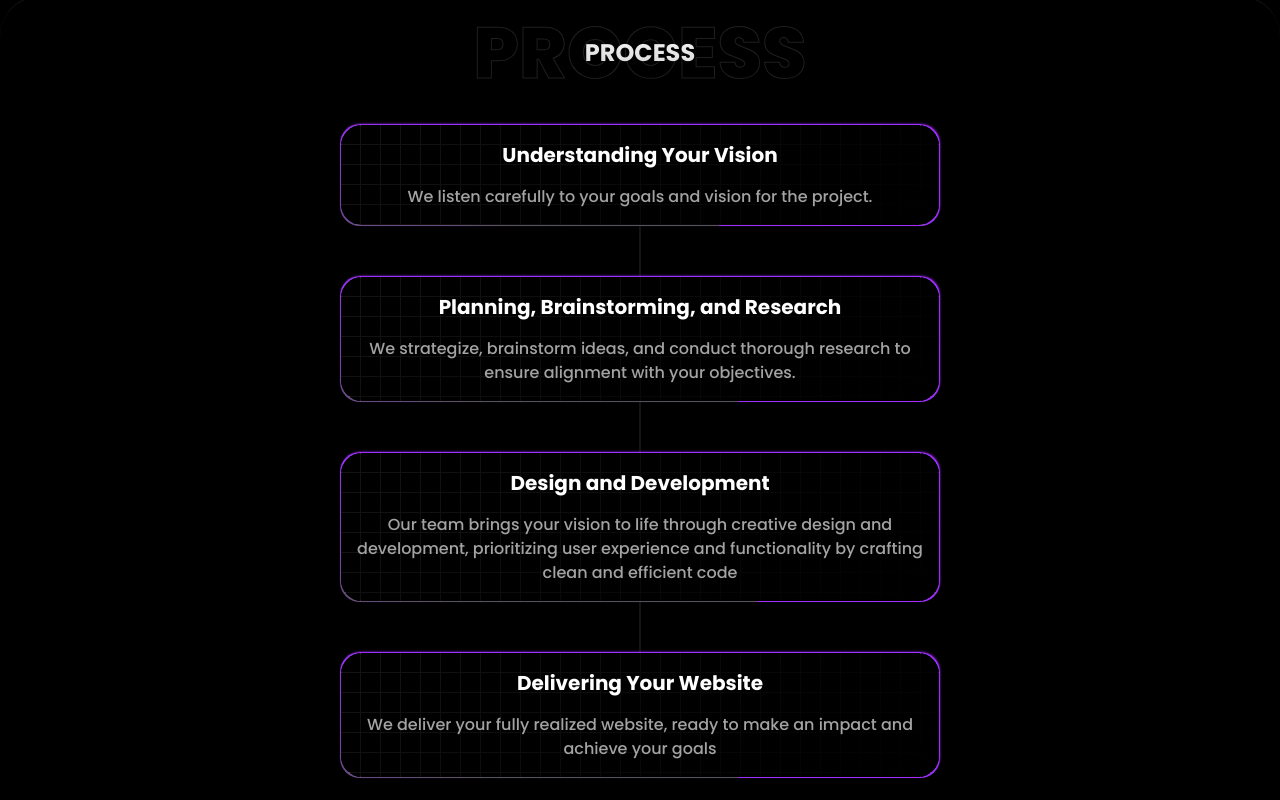
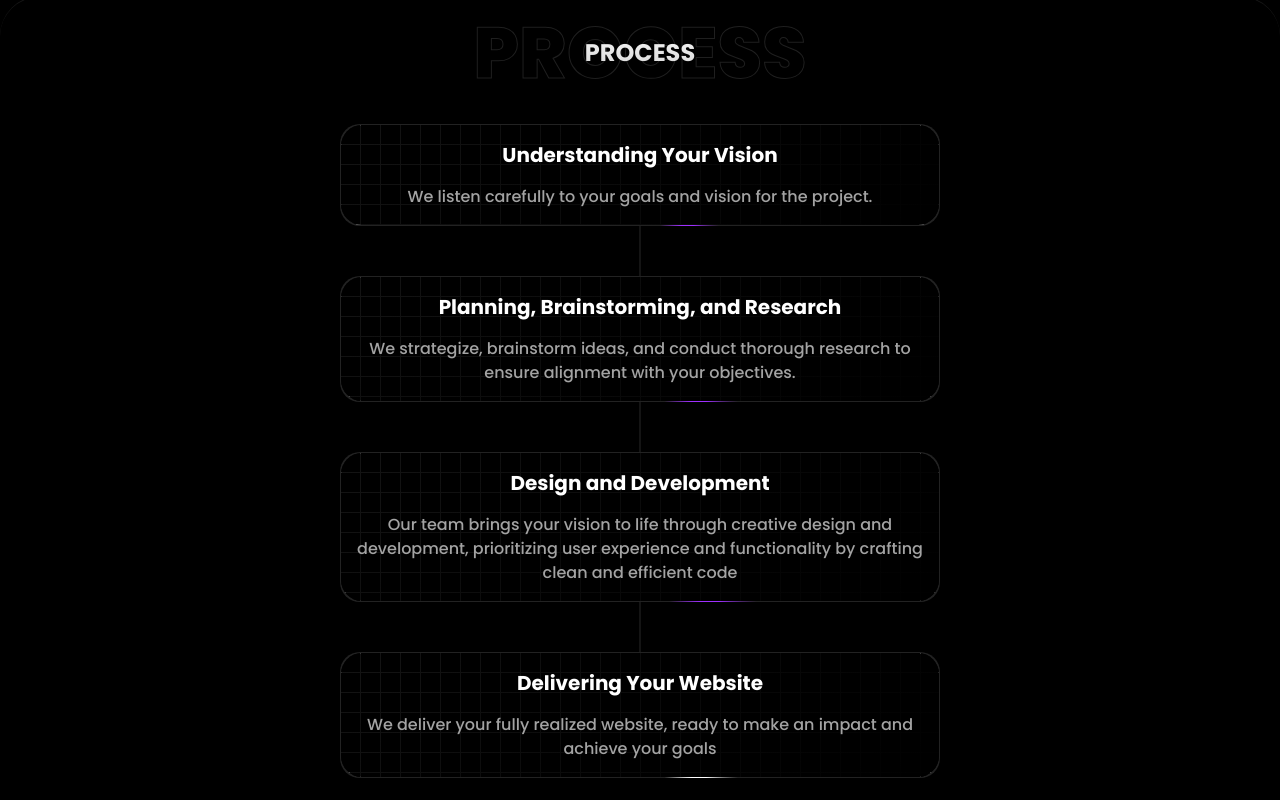
Before and after one commit to AbhishekChoudhari42/apr_web, a Next.js app: page / in a window 1280 px wide. Shown: the part 1400-2200 px from the top of the page. Built offline with nearby package versions, Linux system fonts and the light colour scheme.

Commit message:
card style changes

```diff
--- a/app/components/Progress.jsx
+++ b/app/components/Progress.jsx
@@ -3,14 +3,14 @@ import Card from './Card'
 const Progress = () => {
   return (
     <div className='min-h-screen py-4 w-full text-white flex flex-col items-center relative z-[0] bg-black'>
-        <Card borderColor={"blue"} title="Understanding Your Vision">
+        <Card borderColor={"purple"} title="Understanding Your Vision">
             <p className='font-semibold'>
                 We listen carefully to your goals
                 and vision for the project.
             </p>
         </Card>
         <div className='line'> </div>
-        <Card borderColor={"blue"} title="Planning, Brainstorming, and Research">
+        <Card borderColor={"purple"} title="Planning, Brainstorming, and Research">
             <p className='font-semibold'>
             We strategize, brainstorm ideas, and conduct
             thorough research to ensure alignment with
@@ -18,7 +18,7 @@ const Progress = () => {
             </p>
         </Card>
         <div className='line'> </div>
-        <Card borderColor={"blue"} title="Design and Development">
+        <Card borderColor={"purple"} title="Design and Development">
             <p className='font-semibold'>
             Our team brings your vision to life through creative design
             and development, prioritizing user experience and
@@ -26,7 +26,7 @@ const Progress = () => {
             </p>
         </Card>
         <div className='line'> </div>
-        <Card borderColor={"blue"} title="Delivering Your Website">
+        <Card borderColor={"white"} title="Delivering Your Website">
             <p className='font-semibold'>
             We deliver your fully realized website, ready to make an
             impact and achieve your goals
--- a/app/globals.css
+++ b/app/globals.css
@@ -106,9 +106,11 @@ html{
   background: conic-gradient(from calc(var(--angle) - 110deg),#222 0%,#222 5%,rgb(0, 255, 174) 8% , rgb(0, 255, 174) 10%,#222 15%,#222 20%);
   /* box-shadow: calc(sin(calc(360deg - var(--angle)))*1px) calc(cos(calc(360deg - var(--angle)))*1px) 2px rgba(0, 255, 174, 0.596);   */
 }
-.blue-border{
-  background: conic-gradient(from calc(var(--angle) - 110deg),rgb(158, 47, 255) 0%,rgb(158, 47, 255) 5%,#555 5%,#555 40%,rgb(158, 47, 255) 50%);
-  box-shadow: calc(sin(calc(360deg - var(--angle)))*1px) calc(cos(calc(360deg - var(--angle)))*1px) 2px rgba(158, 47, 255, 0.489);
+.purple-border{
+  background: conic-gradient(from calc(var(--angle) - 110deg),#222 0%,#222 5%,rgb(158, 47, 255) 8% , rgb(158, 47, 255) 10%,#222 15%,#222 20%);
+}
+.white-border{
+  background: conic-gradient(from calc(var(--angle) - 110deg),#222 0%,#222 5%,#fff 8% , #fff 10%,#222 15%,#222 20%);
 }
 .card-container::before{
   content: " ";
@@ -131,7 +133,7 @@ html{
   top: 0%;
   left: 50%;
   width: 100%;
-  height: inherit;
+  height: 100%;
   min-height: fit-content;
   transform: translate(-50%,-0%);
   background-image: linear-gradient(135deg,rgba(0, 0, 0, 0.92),black);
```
